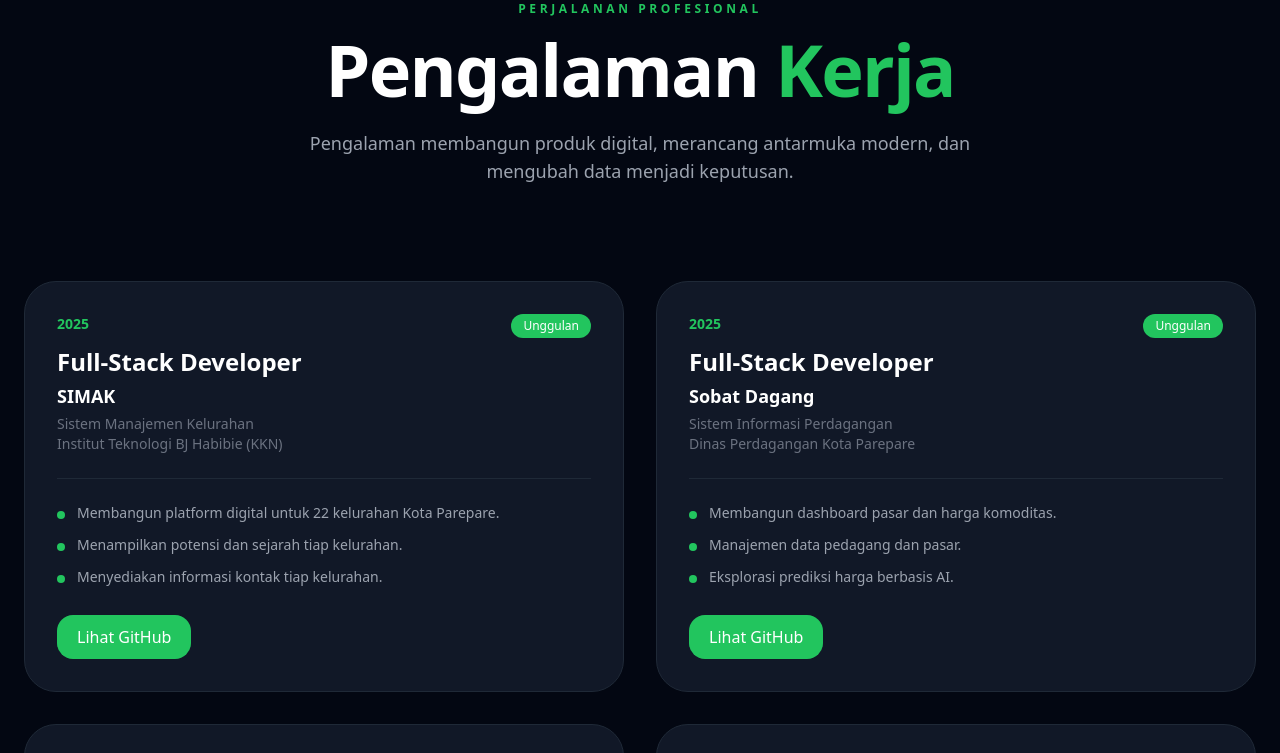
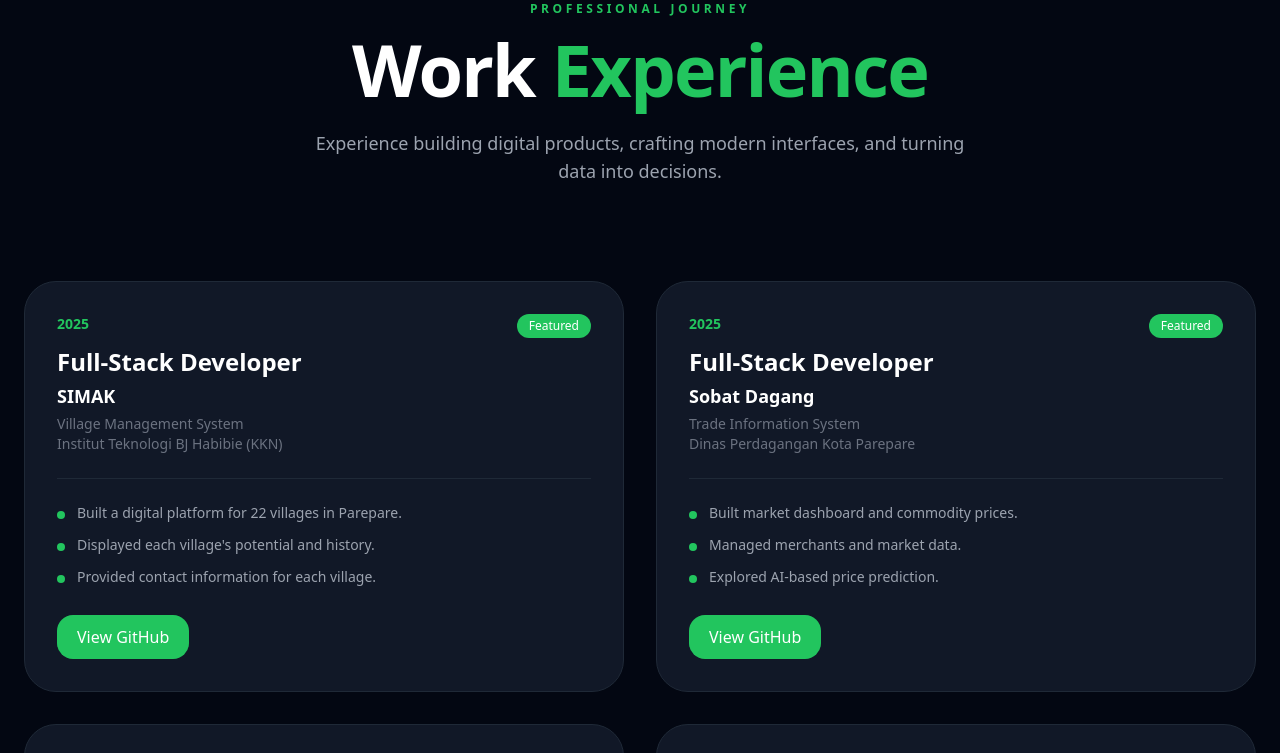
Before and after one commit to Andif12/cv-andif, a React (Vite) app: page / in a window 1280 px wide. Shown: the part 1640-2393 px from the top of the page. Built offline with nearby package versions, Linux system fonts and the light colour scheme.

Commit message:
+ascend n default eng

```diff
--- a/src/components/Projects.jsx
+++ b/src/components/Projects.jsx
@@ -30,6 +30,38 @@ function Projects() {
 
   const projects = [
     {
+      short: "ASCEND AI",
+      full:
+        lang === "id"
+          ? "Asisten AI untuk Diri Masa Depan & Kehidupan"
+          : "AI Future Self & Life Assistant",
+      year: "2026",
+      featured: true,
+      github: "https://github.com/Andif12/ascend-ai",
+      stack: "Next.js • GPT-4o Mini • NLP • Tailwind",
+      desc:
+        lang === "id"
+          ? "Platform AI interaktif untuk memberikan motivasi, refleksi diri, dan saran personal berbasis future self."
+          : "Interactive AI platform for motivation, self-reflection, and personalized future-self advice.",
+    },
+
+    {
+      short: "VanameCounting",
+      full:
+        lang === "id"
+          ? "Deteksi dan Penghitungan Benur Udang Vaname"
+          : "Detection and Counting of Vaname Shrimp Fry",
+      year: "2026",
+      featured: true,
+      github: "https://github.com/Andif12/VanameCounting",
+      stack: "YOLOv11 • ByteTrack • EfficientNet-Lite",
+      desc:
+        lang === "id"
+          ? "Project skripsi untuk menghitung udang vaname secara otomatis menggunakan computer vision dan object tracking."
+          : "Thesis project for automatic shrimp counting using computer vision and object tracking.",
+    },
+
+    {
       short: "SiSatu",
       full:
         lang === "id"
@@ -38,11 +70,11 @@ function Projects() {
       year: "2025",
       featured: true,
       github: "https://github.com/Andif12/PTC",
-      stack: "Python • Colab • CV",
+      stack: "Python • Colab • OpenCV",
       desc:
         lang === "id"
-          ? "Deteksi gerakan anomali ruang kelas."
-          : "Classroom anomaly movement detection.",
+          ? "Sistem deteksi gerakan anomali pada ruang kelas berbasis computer vision."
+          : "Computer vision system for classroom anomaly movement detection.",
     },
 
     {
@@ -54,11 +86,11 @@ function Projects() {
       year: "2025",
       featured: true,
       github: "https://github.com/robertsmithy185/surat-ith",
-      stack: "Laravel • MySQL",
+      stack: "Laravel • MySQL • Bootstrap",
       desc:
         lang === "id"
-          ? "Digitalisasi sistem surat menyurat kampus."
-          : "Campus correspondence digitalization.",
+          ? "Digitalisasi sistem administrasi dan surat menyurat kampus."
+          : "Digitalization of campus administration and correspondence system.",
     },
 
     {
@@ -72,24 +104,38 @@ function Projects() {
       stack: "Java • OOP",
       desc:
         lang === "id"
-          ? "Simulasi portal akademik mahasiswa."
-          : "Student academic portal simulation.",
+          ? "Simulasi portal akademik mahasiswa berbasis object-oriented programming."
+          : "Student academic portal simulation using object-oriented programming.",
     },
 
     {
-      short: "VanameCounting",
+      short: "Deteksi Objek",
       full:
         lang === "id"
-          ? "AI Shrimp Counting System"
-          : "AI Shrimp Counting System",
-      year: "2026",
-      featured: true,
-      github: "https://github.com/Andif12/VanameCounting",
-      stack: "YOLOv11 • ByteTrack • EfficientNet-Lite",
+          ? "Sistem Deteksi Objek dengan Dataset Kaggle"
+          : "Object Detection with Public Dataset",
+      year: "2025",
+      github: "https://github.com/Andif12/Deteksi-Objek",
+      stack: "Python • YOLO • CV",
       desc:
         lang === "id"
-          ? "Project skripsi menghitung udang vaname otomatis."
-          : "Thesis project for automatic shrimp counting.",
+          ? "Implementasi model deteksi objek menggunakan dataset publik untuk eksperimen computer vision."
+          : "Object detection implementation using public datasets for computer vision experiments.",
+    },
+
+    {
+      short: "Alien Project",
+      full:
+        lang === "id"
+          ? "Konversi RGB ke Grayscale"
+          : "RGB to Grayscale Conversion",
+      year: "2023",
+      github: "https://github.com/Andif12/Tugas-Project-Alien",
+      stack: "Python • Linear Algebra",
+      desc:
+        lang === "id"
+          ? "Implementasi konsep aljabar linear pada pengolahan citra digital."
+          : "Linear algebra implementation for digital image processing.",
     },
   ];
 
@@ -119,10 +165,13 @@ function Projects() {
             whileInView={{ opacity: 1, y: 0 }}
             transition={{ duration: 0.45 }}
             viewport={{ once: true }}
-            className="group relative rounded-[30px] border border-gray-200 dark:border-gray-800 bg-white dark:bg-gray-900 p-8 hover:-translate-y-2 hover:shadow-[0_25px_70px_rgba(34,197,94,0.08)] transition-all duration-300"
+            className="group relative rounded-[30px] border border-gray-200 dark:border-gray-800 bg-white dark:bg-gray-900 p-8 hover:-translate-y-2 hover:border-green-500/30 hover:shadow-[0_25px_70px_rgba(34,197,94,0.08)] transition-all duration-300"
           >
+            {/* Glow Hover */}
+            <div className="absolute inset-0 rounded-[30px] bg-gradient-to-br from-green-500/0 via-transparent to-green-500/0 group-hover:from-green-500/5 group-hover:to-green-500/5 transition"></div>
+
             {/* Badge */}
-            <div className="flex justify-between items-center mb-5">
+            <div className="flex justify-between items-center mb-5 relative z-10">
               <p className="text-sm text-green-500 font-semibold">
                 {project.year}
               </p>
@@ -135,22 +184,24 @@ function Projects() {
             </div>
 
             {/* Short Name */}
-            <h3 className="text-2xl font-bold tracking-tight">
+            <h3 className="text-2xl font-bold tracking-tight relative z-10">
               {project.short}
             </h3>
 
             {/* Full Name */}
-            <p className="text-sm text-gray-500 mt-2 leading-relaxed min-h-[40px]">
+            <p className="text-sm text-gray-500 mt-2 leading-relaxed min-h-[42px] relative z-10">
               {project.full}
             </p>
 
             {/* Stack */}
-            <p className="mt-4 text-sm font-medium text-gray-700 dark:text-gray-300">
-              {project.stack}
-            </p>
+            <div className="mt-5 relative z-10">
+              <span className="inline-flex px-4 py-2 rounded-xl bg-gray-100 dark:bg-gray-800 text-sm text-gray-700 dark:text-gray-300">
+                {project.stack}
+              </span>
+            </div>
 
             {/* Desc */}
-            <p className="mt-5 text-gray-600 dark:text-gray-400 leading-relaxed min-h-[60px]">
+            <p className="mt-6 text-gray-600 dark:text-gray-400 leading-relaxed min-h-[90px] relative z-10">
               {project.desc}
             </p>
 
@@ -159,7 +210,7 @@ function Projects() {
               href={project.github}
               target="_blank"
               rel="noopener noreferrer"
-              className="inline-flex mt-7 px-5 py-2.5 rounded-2xl bg-green-500 text-white hover:bg-green-600 transition"
+              className="inline-flex mt-7 px-5 py-2.5 rounded-2xl bg-green-500 text-white hover:bg-green-600 transition relative z-10"
             >
               {t.github}
             </a>
--- a/src/context/LanguageContext.jsx
+++ b/src/context/LanguageContext.jsx
@@ -3,15 +3,20 @@ import { createContext, useContext, useState, useEffect } from "react";
 const LanguageContext = createContext();
 
 export function LanguageProvider({ children }) {
-  const [lang, setLang] = useState("id");
+  // DEFAULT ENGLISH
+  const [lang, setLang] = useState("en");
 
   useEffect(() => {
     const saved = localStorage.getItem("lang");
-    if (saved) setLang(saved);
+
+    if (saved) {
+      setLang(saved);
+    }
   }, []);
 
   const toggleLang = () => {
     const newLang = lang === "id" ? "en" : "id";
+
     setLang(newLang);
     localStorage.setItem("lang", newLang);
   };
```
